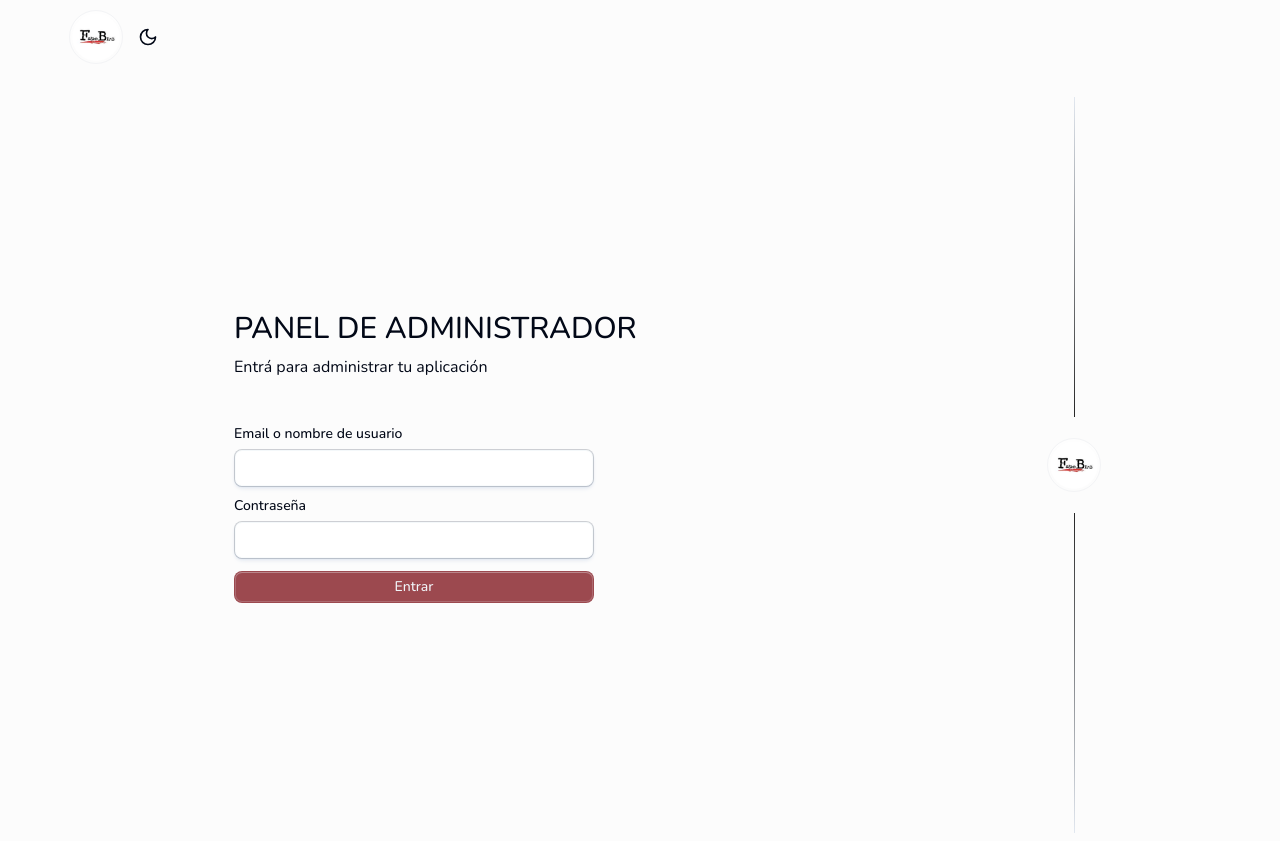
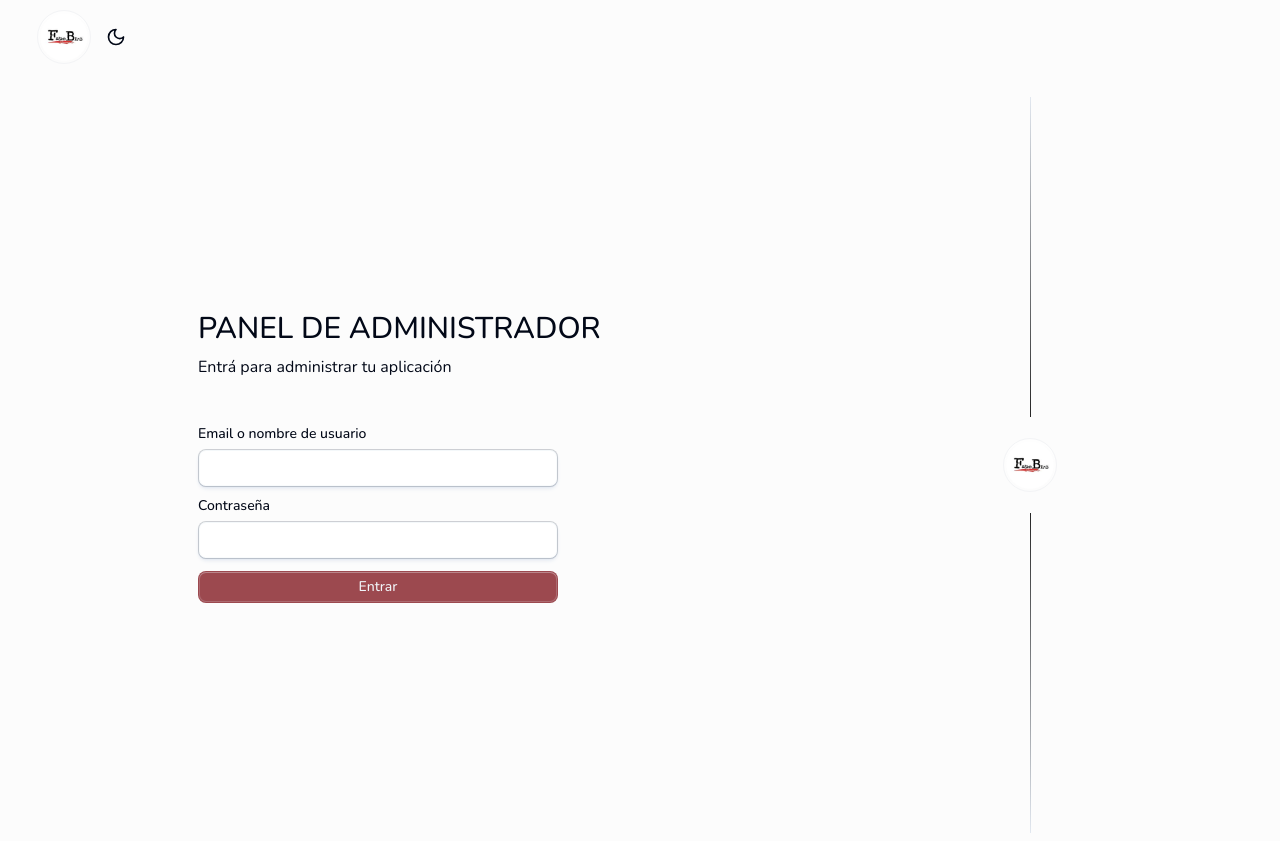
Before and after one commit to Marcosfitzsimons/travel-booking-app-admin, a React (Vite) app: page /login in a window 1280 px wide. Built offline with nearby package versions, Linux system fonts and the light colour scheme.

Commit message:
Change container width

```diff
--- a/src/App.tsx
+++ b/src/App.tsx
@@ -50,10 +50,11 @@ function App() {
   };
 
   return (
-    <div className="App flex w-[min(95%,1650px)] mx-auto">
+    <div className="w-full flex">
       <SideBar />
+
       <div
-        className={`flex-[6] w-[min(100%,1450px)] lg:pl-10 ${
+        className={`flex-[6] min-w-[330px] px-2 lg:px-10 lg:pr-20 ${
           user ? "lg:border-l" : ""
         }`}
       >
```
